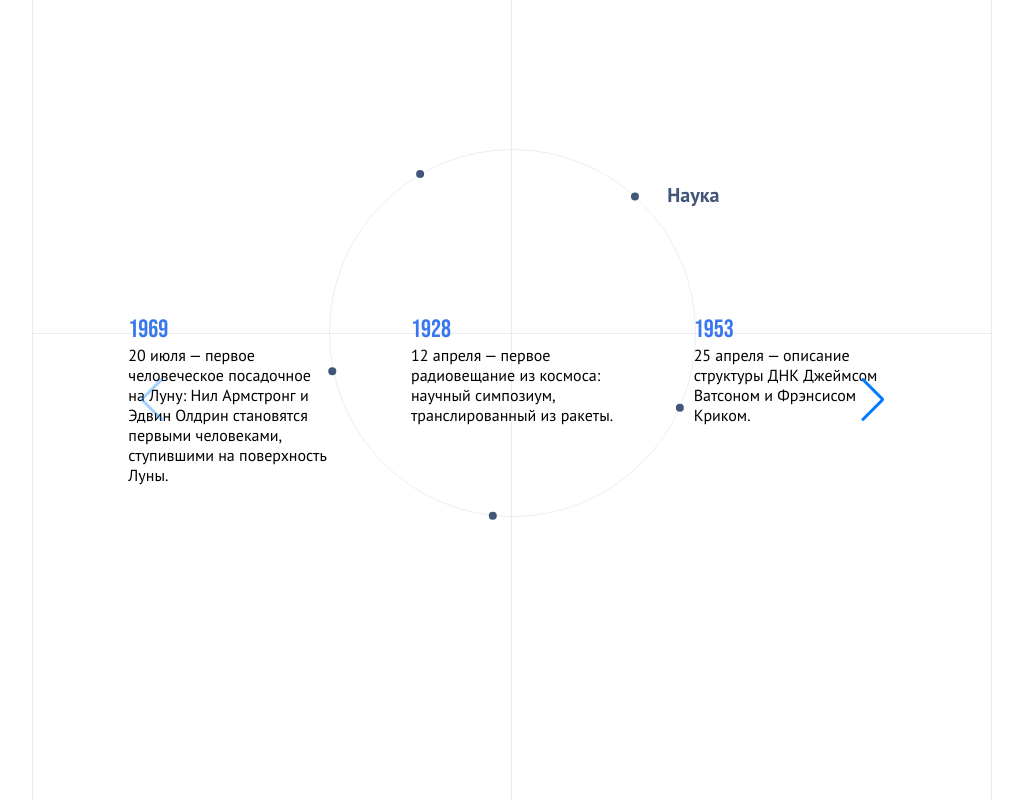
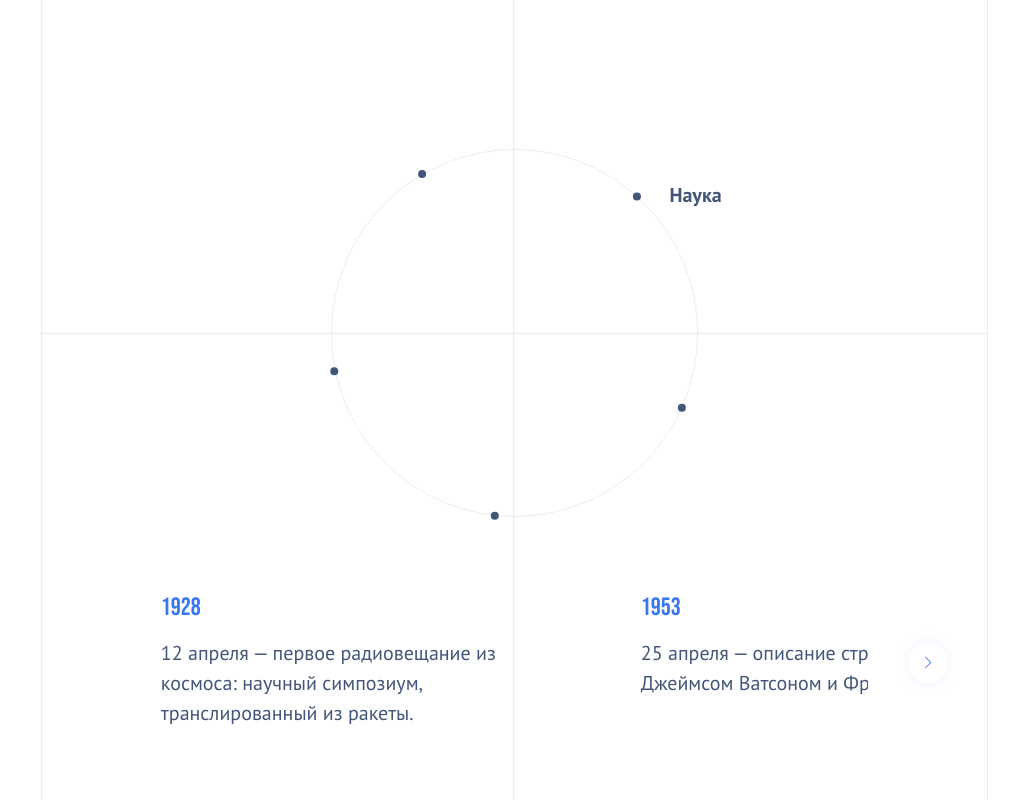
Before and after one commit to vanya1254/only, a React (Create React App) app: page / in a window 1280 px wide. Shown: the whole page, without its empty margins (181-1204 px from the left). Built offline with nearby package versions, Linux system fonts and the light colour scheme.

Commit message:
add slider&btns

```diff
--- a/src/components/HistoricalDates/HistoricalDates.module.scss
+++ b/src/components/HistoricalDates/HistoricalDates.module.scss
@@ -2,11 +2,13 @@
 @import "../../scss/mixins";
 
 .root {
-  @include dFlexACenter();
+  // @include dFlexACenter();
+  display: flex;
+  align-items: end;
 
   position: relative;
   height: 100vh;
 
-  margin-left: 16.666667vw;
-  margin-right: 8.333333vw;
+  margin-left: $ml;
+  margin-right: $mr;
 }
--- a/src/components/SliderSwiper/SliderSwiper.module.scss
+++ b/src/components/SliderSwiper/SliderSwiper.module.scss
@@ -1,25 +1,48 @@
 @import "../../scss/variables";
 
 .root {
-  width: 80%;
+  margin: 0 120px;
+  margin-bottom: calc($index * 3.466667) !important;
+
   &__slide {
-    cursor: grabbing;
+    width: fit-content !important;
 
     &_title {
       color: $blue;
-      font-family: "Bebas Neue";
+      font-family: $secondFontFamily;
       font-size: 25px;
-      font-style: normal;
       font-weight: 400;
       line-height: 120%; /* 30px */
       text-transform: uppercase;
+
+      margin-bottom: 15px;
     }
     &_text {
+      max-width: 400px;
+      height: 90px;
+
+      color: $black-blue;
+      font-size: 20px;
+      font-weight: 400;
+      line-height: 30px; /* 150% */
     }
   }
 
+  &_prevBtn,
+  &_nextBtn {
+    position: absolute;
+    top: 41px;
+    background-color: white;
+    width: 40px;
+    height: 40px;
+    border-radius: 100%;
+
+    box-shadow: 0px 0px 15px rgba(56, 119, 238, 0.1);
+  }
   &_prevBtn {
+    left: 40px;
   }
   &_nextBtn {
+    right: 40px;
   }
 }
--- a/src/components/SliderSwiper/index.tsx
+++ b/src/components/SliderSwiper/index.tsx
@@ -4,9 +4,9 @@ import { Navigation } from "swiper/modules";
 
 import { DateT } from "../";
 
-import styles from "./SliderSwiper.module.scss";
 import "swiper/scss";
 import "swiper/css/navigation";
+import styles from "./SliderSwiper.module.scss";
 
 type SliderSwiperProps = {
   datesList: DateT[];
@@ -16,17 +16,53 @@ export const SliderSwiper: React.FC<SliderSwiperProps> = ({ datesList }) => {
   return (
     <Swiper
       modules={[Navigation]}
+      navigation={true}
+      // ={{
+      //   prevEl: `.${styles.root_prevBtn}`,
+      //   nextEl: `.${styles.root_nextBtn}`,
+      // }}
       spaceBetween={80}
-      slidesPerView={3}
-      navigation={true}
+      slidesPerView={"auto"}
+      grabCursor={true}
+      watchOverflow={false}
       className={`noselect ${styles.root}`}
     >
-      {datesList.map((date, i) => (
-        <SwiperSlide key={i} className={styles.root__slide}>
-          <h3 className={styles.root__slide_title}>{date.year}</h3>
-          <p className={styles.root__slide_text}>{date.description}</p>
-        </SwiperSlide>
-      ))}
+      {/* <button className={styles.root_prevBtn}>
+        <svg
+          xmlns="http://www.w3.org/2000/svg"
+          width="8"
+          height="12"
+          viewBox="0 0 8 12"
+          fill="none"
+        >
+          <path
+            d="M1 1L6 6L1 11"
+            stroke="#3877EE"
+            strokeWidth="2"
+            transform="rotate(180)"
+            transform-origin="50% 50%"
+          />
+        </svg>
+      </button> */}
+      {datesList
+        .sort((a, b) => Number(a.year) - Number(b.year))
+        .map((date, i) => (
+          <SwiperSlide key={i} className={styles.root__slide}>
+            <h3 className={styles.root__slide_title}>{date.year}</h3>
+            <p className={styles.root__slide_text}>{date.description}</p>
+          </SwiperSlide>
+        ))}
+      {/* <button className={styles.root_nextBtn}>
+        <svg
+          xmlns="http://www.w3.org/2000/svg"
+          width="8"
+          height="12"
+          viewBox="0 0 8 12"
+          fill="none"
+        >
+          <path d="M1 1L6 6L1 11" stroke="#3877EE" strokeWidth="2" />
+        </svg>
+      </button> */}
     </Swiper>
   );
 };
--- a/src/index.scss
+++ b/src/index.scss
@@ -64,3 +64,42 @@ h6 {
   -ms-user-select: none;
   user-select: none;
 }
+
+.swiper {
+  position: static;
+}
+
+.swiper-button-prev:after,
+.swiper-button-next:after {
+  font-size: 12px;
+}
+
+.swiper-button-prev,
+.swiper-button-next {
+  color: $blue;
+
+  width: 40px;
+  height: 40px;
+  border-radius: 100%;
+  background-color: white;
+  box-shadow: 0px 0px 15px rgba(56, 119, 238, 0.1);
+}
+
+.swiper-button-prev.swiper-button-disabled,
+.swiper-button-next.swiper-button-disabled {
+  opacity: 0;
+}
+
+.swiper-button-next,
+.swiper-rtl .swiper-button-prev {
+  right: 40px;
+  top: auto;
+  bottom: calc($index * 3.466667 + 45px);
+}
+
+.swiper-button-prev,
+.swiper-rtl .swiper-button-next {
+  top: auto;
+  left: 40px;
+  bottom: calc($index * 3.466667 + 45px);
+}
--- a/src/scss/_variables.scss
+++ b/src/scss/_variables.scss
@@ -14,3 +14,8 @@ $index: calc(1vh + 1vw);
 // $widthCircle: 36.805556%;
 // $heightCircle: 49.074074%;
 $diameterCircle: calc($index * 17.667);
+
+$ml: calc($index * 10.666667);
+$mr: calc($index * 5.333335);
+
+$historicalDatesWidth: calc(100vw - ($ml + $mr));
```
